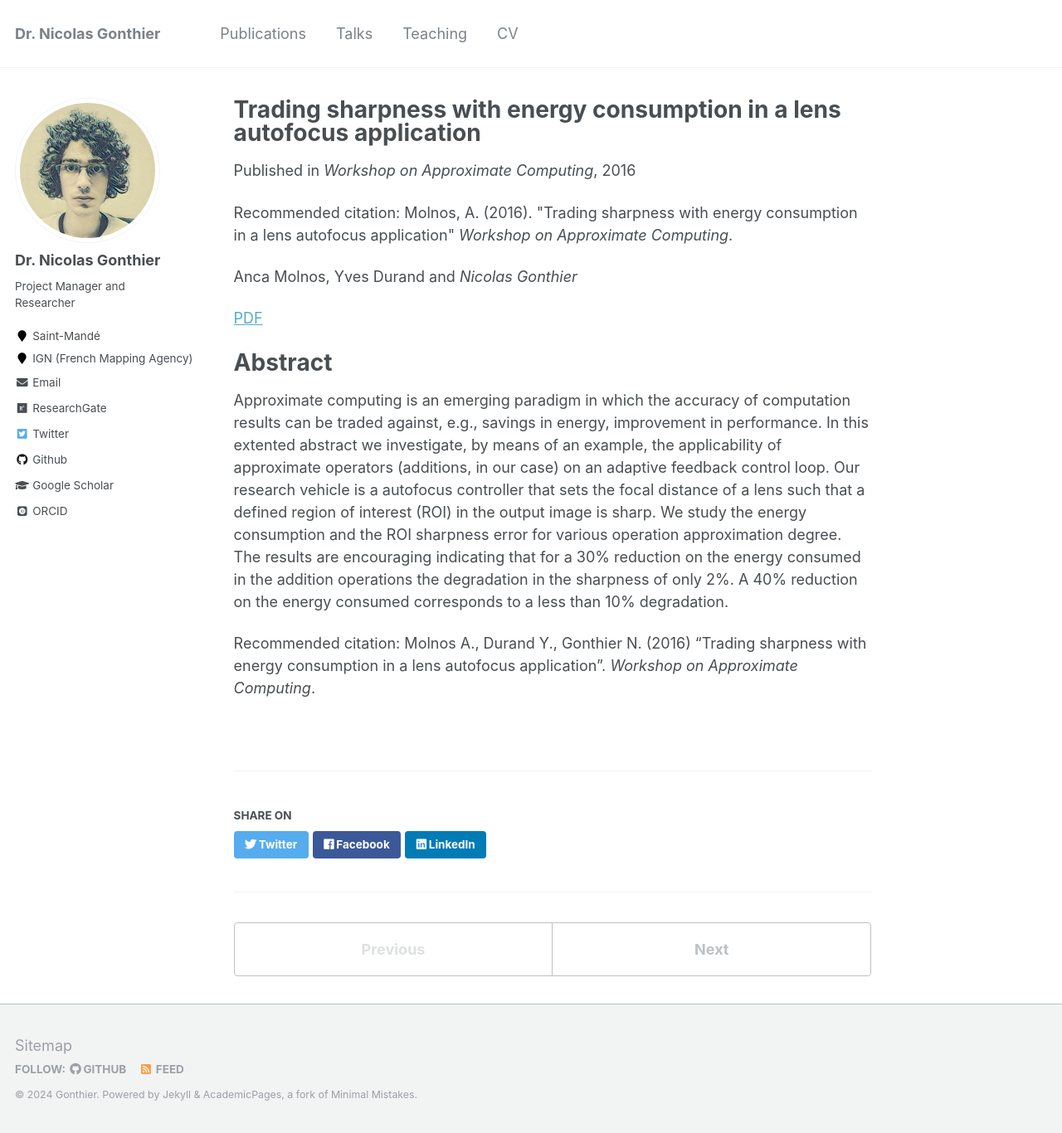
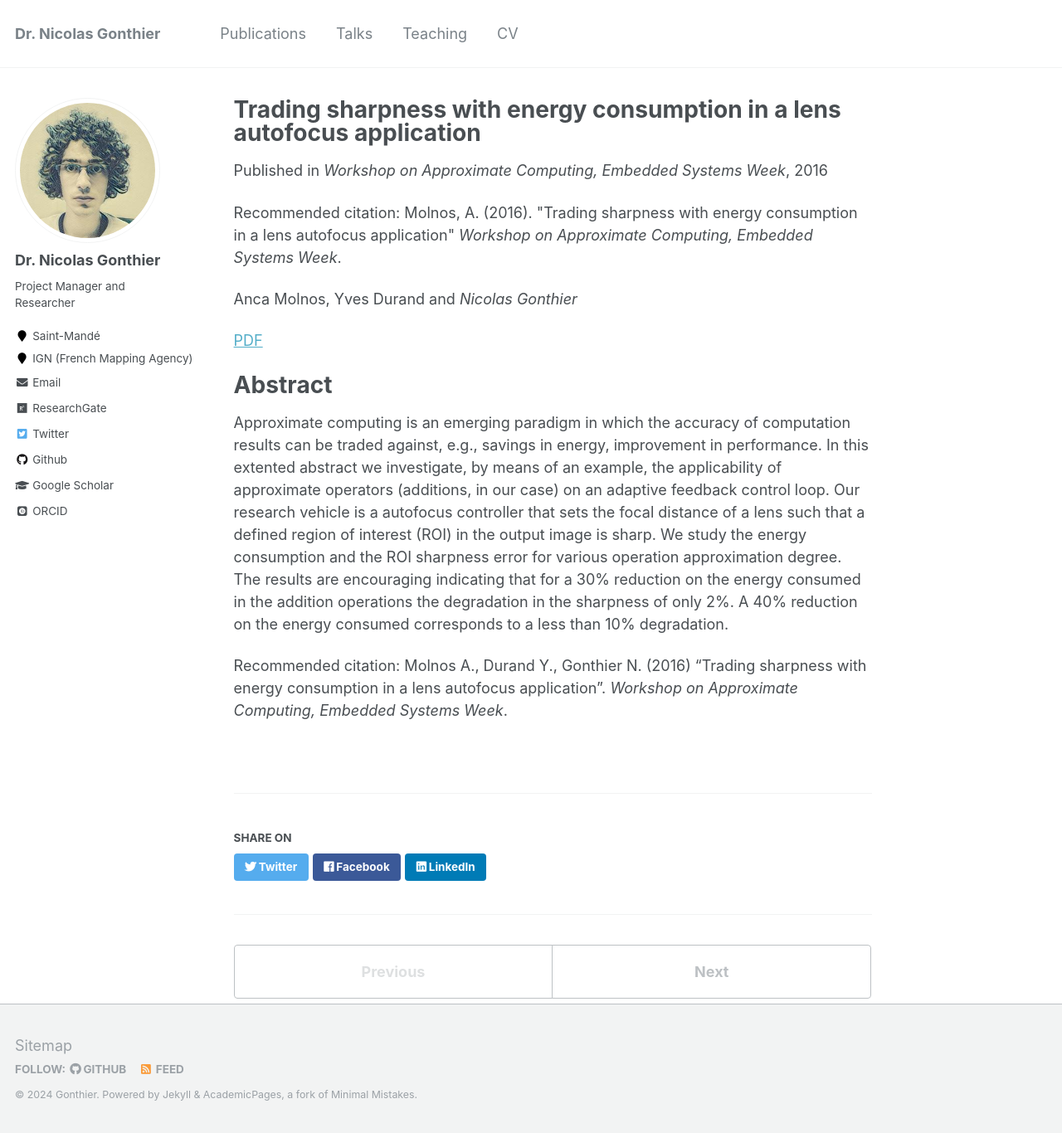
Before and after one commit to ngonthier/ngonthier.github.io, a Jekyll site: the page built from _publications/2016-10-Approx.md, in a window 1280 px wide and 1366 px high. Shown: the whole window at 83% size. Built offline with Jekyll 4.4.1, drawn with Linux system fonts in a browser that asks for light colours; some web fonts are replaced.

Commit message:
Update 2016-10-Approx.md

```diff
--- a/_publications/2016-10-Approx.md
+++ b/_publications/2016-10-Approx.md
@@ -4,9 +4,9 @@ collection: publications
 permalink: /publication/2016-10-Approx
 excerpt:
 date: 2016-10-01
-venue: 'Workshop on Approximate Computing'
+venue: 'Workshop on Approximate Computing, Embedded Systems Week'
 #paperurl: 'https://openaccess.thecvf.com/content_eccv_2018_workshops/w13/html/Gonthier_Weakly_Supervised_Object_Detection_in_Artworks_ECCVW_2018_paper.html'
-citation: 'Molnos, A. (2016). &quot;Trading sharpness with energy consumption in a lens autofocus application&quot; <i>Workshop on Approximate Computing</i>.'
+citation: 'Molnos, A. (2016). &quot;Trading sharpness with energy consumption in a lens autofocus application&quot; <i>Workshop on Approximate Computing, Embedded Systems Week</i>.'
 ---
 
  Anca Molnos, Yves Durand  and *Nicolas Gonthier*
@@ -18,4 +18,4 @@ Abstract
 
 Approximate computing is an emerging paradigm in which the accuracy of computation results can be traded against, e.g., savings in energy, improvement in performance. In this extented abstract we investigate, by means of an example, the applicability of approximate operators (additions, in our case) on an adaptive feedback control loop. Our research vehicle is a autofocus controller that sets the focal distance of a lens such that a defined region of interest (ROI) in the output image is sharp. We study the energy consumption and the ROI sharpness error for various operation approximation degree. The results are encouraging indicating that for a 30% reduction on the energy consumed in the addition operations the degradation in the sharpness of only 2%. A 40% reduction on the energy consumed corresponds to a less than 10% degradation.
 
-Recommended citation: Molnos A., Durand Y., Gonthier N. (2016) "Trading sharpness with energy consumption in a lens autofocus application". <i>Workshop on Approximate Computing</i>.
+Recommended citation: Molnos A., Durand Y., Gonthier N. (2016) "Trading sharpness with energy consumption in a lens autofocus application". <i>Workshop on Approximate Computing, Embedded Systems Week</i>.
```
